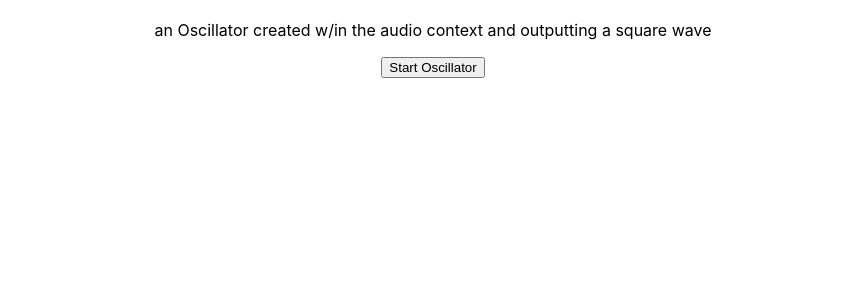
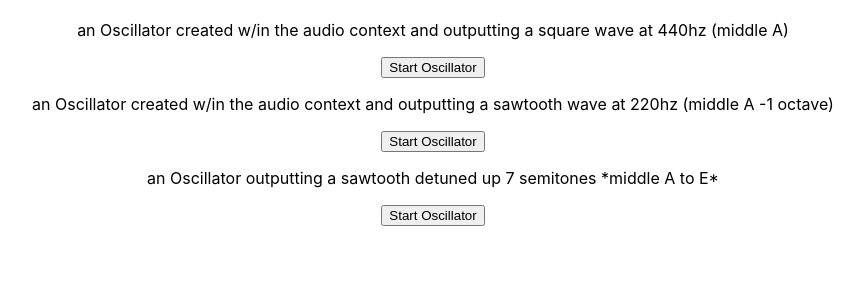
Before and after one commit to alexgeis/Web-Audio-API-sandbox, a React (Create React App) app: page / in a window 1280 px wide. Shown: the top 300 px of the page, without its empty margins (207-1071 px from the left). Built offline with nearby package versions, Linux system fonts and the light colour scheme.

Commit message:
add play function demo to illustrate tones over time

```diff
--- a/src/App.js
+++ b/src/App.js
@@ -2,7 +2,9 @@ import React from "react";
 import logo from "./logo.svg";
 import "./App.css";
 import Nav from "./Nav";
-import Oscillator from "./Oscillator";
+import OscillatorType from "./OscillatorType";
+import OscillatorFreq from "./OscillatorFreq";
+import OscillatorChromatic from "./OscillatorChromatic";
 
 function App() {
   return (
@@ -22,7 +24,9 @@ function App() {
           Learn React
         </a>
       </header> */}
-      <Oscillator />
+      <OscillatorType />
+      <OscillatorFreq />
+      <OscillatorChromatic />
     </div>
   );
 }
--- /dev/null
+++ b/src/OscillatorChromatic.js
@@ -0,0 +1,41 @@
+import React from "react";
+
+function OscillatorChromatic() {
+  var audioContext = new AudioContext();
+
+  var oscillator = audioContext.createOscillator();
+  oscillator.connect(audioContext.destination);
+
+  // WAVEFORM TYPE
+  oscillator.type = "sawtooth";
+  // FREQUENCY
+  oscillator.frequency.value = 220;
+  // FORMULA TO CALCULATE CHROMATIC INTERVALS
+  //   baseFrequency * Math.pow(2, noteOffset / 12)
+
+  // ex. transpose middle A up 7 semitones to E
+  // oscillator.frequency.value = 440 * Math.pow(2, 7 / 12)
+
+  // DETUNE METHOD
+  // ex. transpose middle A up 7 semitones to E
+  // detune units are in 100ths of semitones
+  oscillator.detune.value = 700;
+
+  function handleButtonClick(e) {
+    e.preventDefault();
+    oscillator.start(audioContext.currentTime);
+    oscillator.stop(audioContext.currentTime + 2);
+  }
+
+  return (
+    <>
+      <p>
+        an Oscillator outputting a sawtooth detuned up 7 semitones *middle A to
+        E*
+      </p>
+      <button onClick={handleButtonClick}>Start Oscillator</button>
+    </>
+  );
+}
+
+export default OscillatorChromatic;
--- /dev/null
+++ b/src/OscillatorFreq.js
@@ -0,0 +1,31 @@
+import React from "react";
+
+function OscillatorFreq() {
+  var audioContext = new AudioContext();
+
+  var oscillator = audioContext.createOscillator();
+  oscillator.connect(audioContext.destination);
+
+  // WAVEFORM TYPE
+  oscillator.type = "sawtooth";
+  // FREQUENCY
+  oscillator.frequency.value = 220;
+
+  function handleButtonClick(e) {
+    e.preventDefault();
+    oscillator.start(audioContext.currentTime);
+    oscillator.stop(audioContext.currentTime + 2);
+  }
+
+  return (
+    <>
+      <p>
+        an Oscillator created w/in the audio context and outputting a sawtooth
+        wave at 220hz (middle A -1 octave)
+      </p>
+      <button onClick={handleButtonClick}>Start Oscillator</button>
+    </>
+  );
+}
+
+export default OscillatorFreq;
--- a/src/Oscillator.js
+++ b/src/OscillatorType.js
@@ -1,11 +1,15 @@
 import React from "react";
 
-function Oscillator() {
+function OscillatorType() {
   var audioContext = new AudioContext();
 
   var oscillator = audioContext.createOscillator();
+  oscillator.connect(audioContext.destination);
+
+  // WAVEFORM TYPE
   oscillator.type = "square";
-  oscillator.connect(audioContext.destination);
+  // FREQUENCY
+  //   oscillator.frequency.value = 220
 
   function handleButtonClick(e) {
     e.preventDefault();
@@ -17,11 +21,11 @@ function Oscillator() {
     <>
       <p>
         an Oscillator created w/in the audio context and outputting a square
-        wave
+        wave at 440hz (middle A)
       </p>
       <button onClick={handleButtonClick}>Start Oscillator</button>
     </>
   );
 }
 
-export default Oscillator;
+export default OscillatorType;
```
Also changed, not shown: src/Sequence.js (added, +42 -0 lines).
